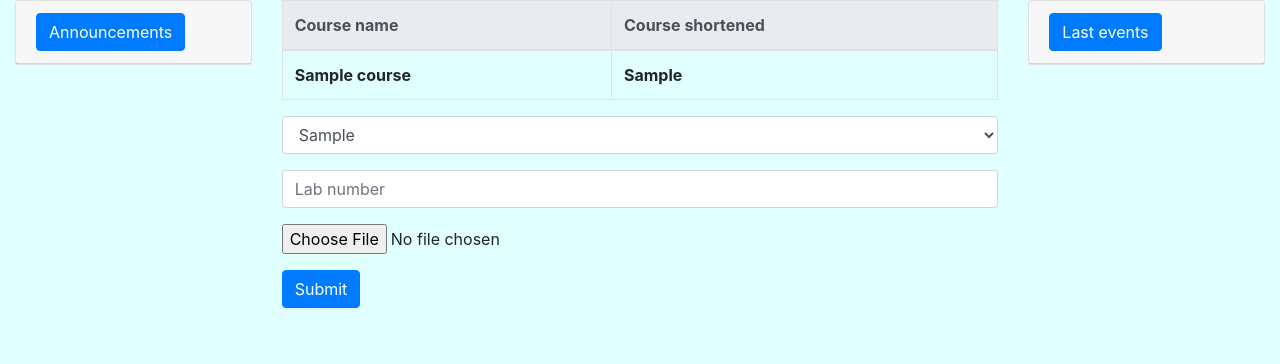
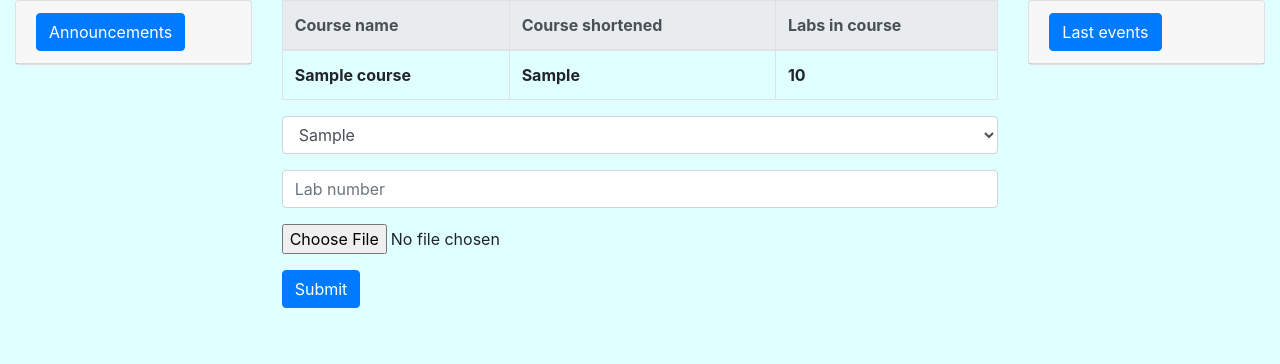
Before and after one commit to okorienev/labs_web, a Flask app: page /student/send-report/ in a window 1280 px wide. Shown: the part 56-420 px from the top of the page. Run offline with Flask 2, Linux system fonts and the light colour scheme; a user stored in the database is signed in; tables that the repository leaves empty hold one stand-in row (values such as "Sample post"); a database or web service that is not in the repository returns one stand-in record (values such as "Sample title"); data that the repository does not hold is empty; parts of the project's set-up code (start-up, migrations or seed data) failed here and were passed over; some libraries are stand-ins or nearby versions.

Commit message:
fix Dockerfile, add more info about course in "send report" template

```diff
--- a/docker-compose.yml
+++ b/docker-compose.yml
@@ -14,6 +14,7 @@ services:
     command: >
       gunicorn -b 0.0.0.0:8000
         --access-logfile -
+        --log-level info
         --reload
         "labs_web.runserver:app"
     environment:
--- a/labs_web/config.py
+++ b/labs_web/config.py
@@ -4,7 +4,7 @@ import os
 class Config(object):
     """Main config of application user to launch a dev server with docker-compose
 Poor tested on uploaded & sending files"""
-    debug = True
+    DEBUG = True
     SQLALCHEMY_DATABASE_URI = 'postgresql+psycopg2://alex:alex@postgres/labs_by_web_db'
     SQLALCHEMY_TRACK_MODIFICATIONS = True
     SQLALCHEMY_POOL_TIMEOUT = 5
--- a/labs_web/templates/student/send_report.html
+++ b/labs_web/templates/student/send_report.html
@@ -7,12 +7,14 @@
         <tr>
             <th>Course name</th>
             <th>Course shortened</th>
+            <th>Labs in course</th>
         </tr>
     </thead>
     {% for course in courses %}
         <tr>
             <th>{{ course.course_name }}</th>
             <th>{{ course.course_shortened }}</th>
+            <th>{{ course.labs_amount }}</th>
         </tr>
     {% endfor %}
     </table>
```
Also changed, not shown: 1 other file.
